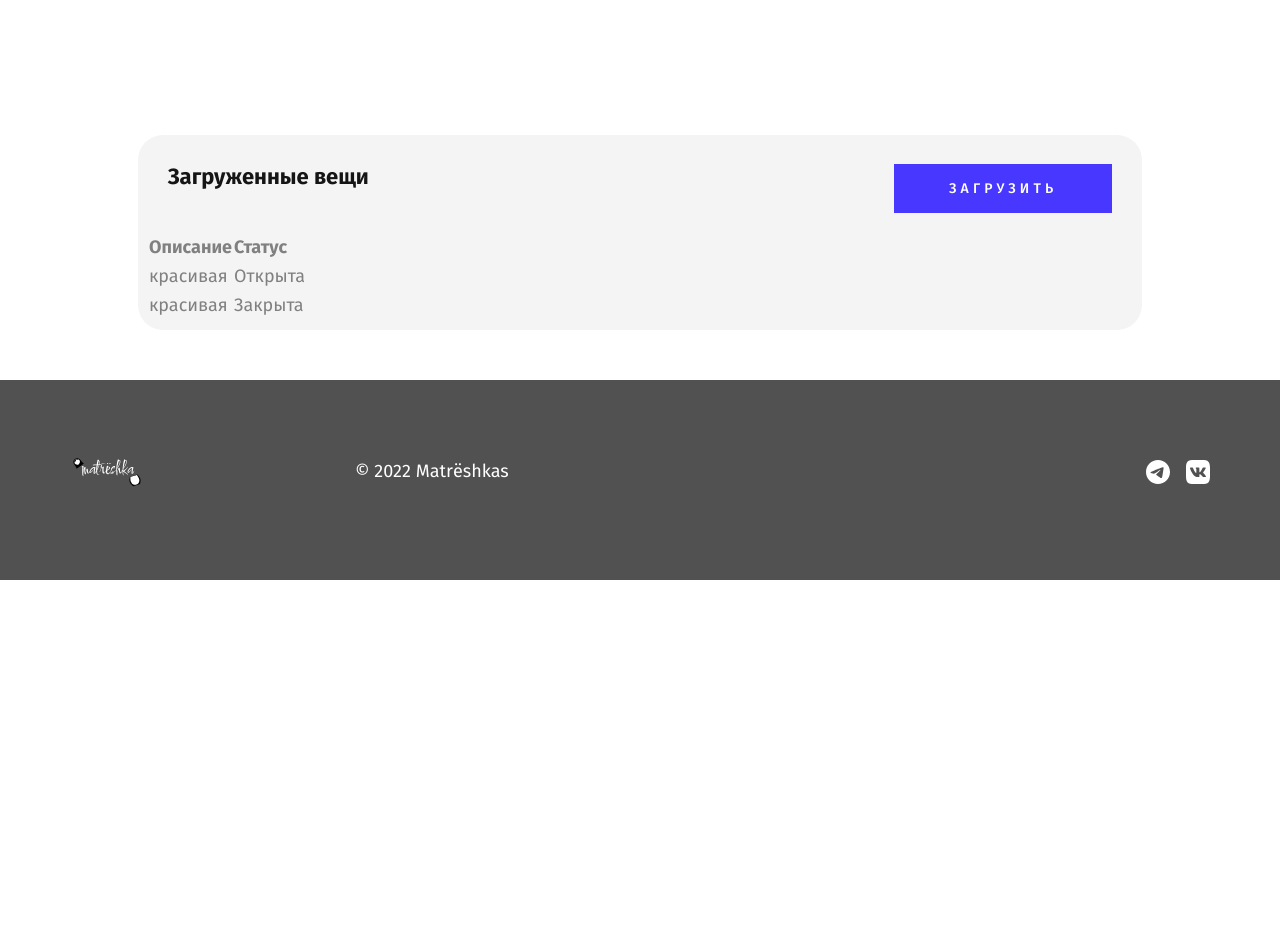
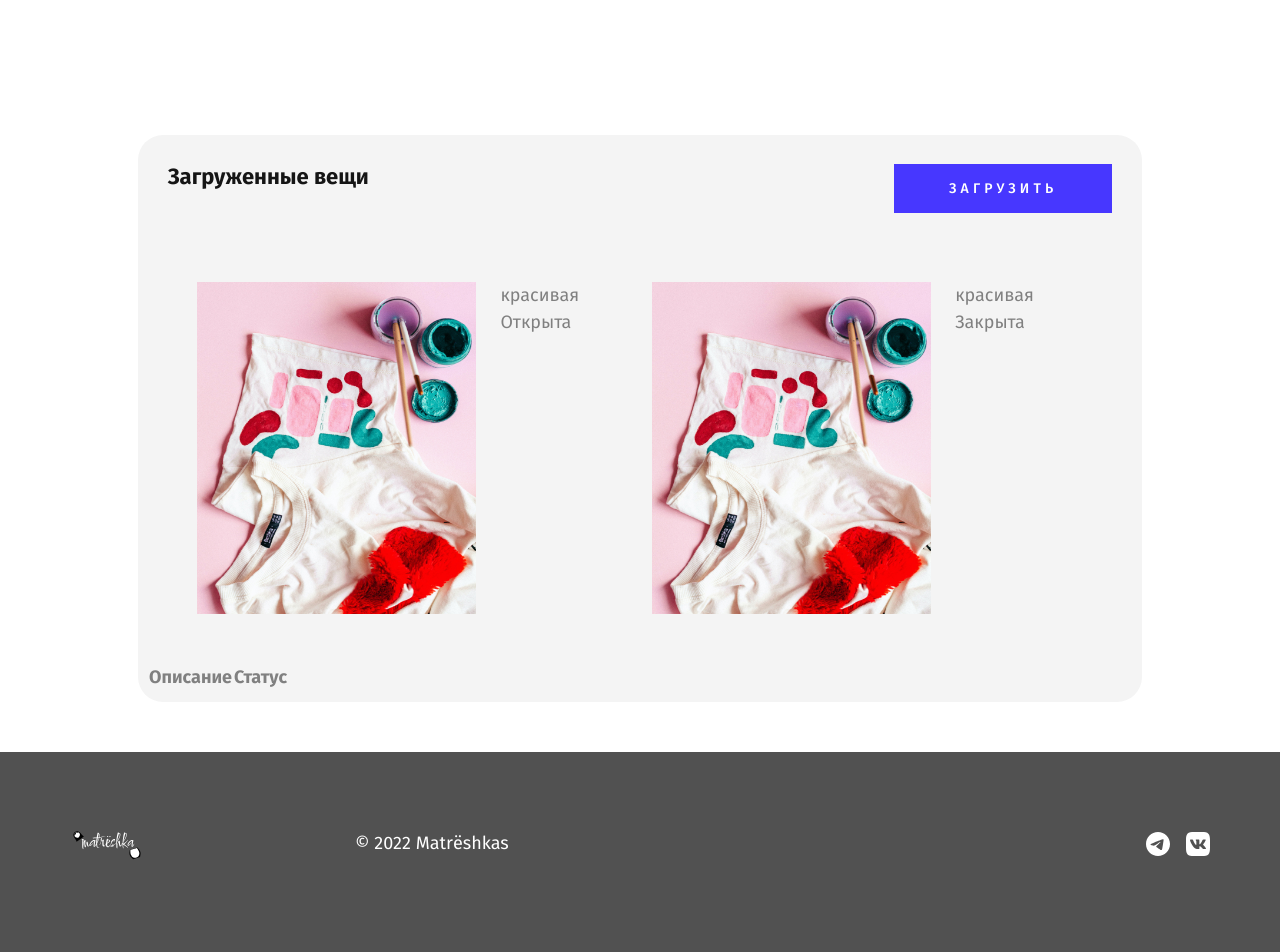
Before and after one commit to deisof/IT-FEST2022, a Flask app: page /profile in a window 1280 px wide. Shown: the part 642-1594 px from the top of the page. Before the commit the page ends 1222 px from the top, so only its background shows below. Run offline with Flask 2, Linux system fonts and the light colour scheme; a user stored in the database is signed in; data comes from the database, SQL or seed files in the repository; lists and menus that the app fills with data are empty; parts of the project's set-up code (start-up, migrations or seed data) failed here and were passed over; some libraries are stand-ins or nearby versions.

Commit message:
стилизация загруженных вещей

```diff
--- a/static/css/main.css
+++ b/static/css/main.css
@@ -533,3 +533,11 @@ textarea {
     font-size: 40px;
     padding: 10%;
 }
+
+.td-img {
+    width: 100%;
+}
+
+.load-work {
+    padding: 5%;
+}
--- a/templates/profile.html
+++ b/templates/profile.html
@@ -98,16 +98,25 @@
                         <th>Описание</th>
                         <th>Статус</th>
                     </tr>
+                <div class="load-work">
+                    <div class="row">
                     {% for item in cards %}
-                    <tr>
-                        <td>{{ item.information }}</td>
-                        {% if item.is_finished == 1 %}
-                        <td>Закрыта</td>
-                        {% else %}
-                        <td>Открыта</td>
-                        {% endif %}
-                    </tr>
+
+                            <div class="col-md-4 col-sm-12">
+                                <img src="/static/img/about_img.jpg" class="td-img">
+                            </div>
+                            <div class="col-md-2 col-sm-12">
+                                <div class="col-md-8">{{ item.information }}</div>
+                                {% if item.is_finished == 1 %}
+                                <div class="col-md-8">Закрыта</div>
+                                {% else %}
+                                <div class="col-md-8">Открыта</div>
+                                {% endif %}
+                            </div>
+
                     {% endfor %}
+                </div>
+            </div>
                 </table>
             </div>
 
```
